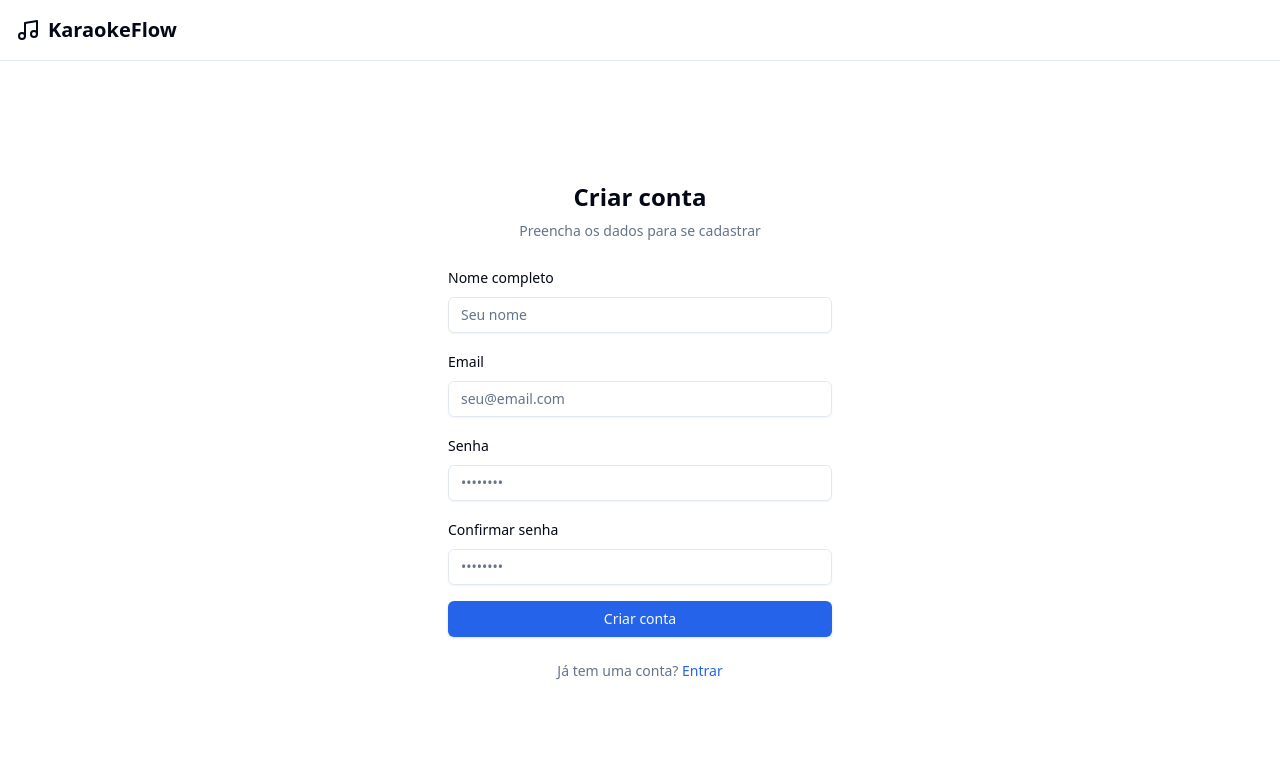
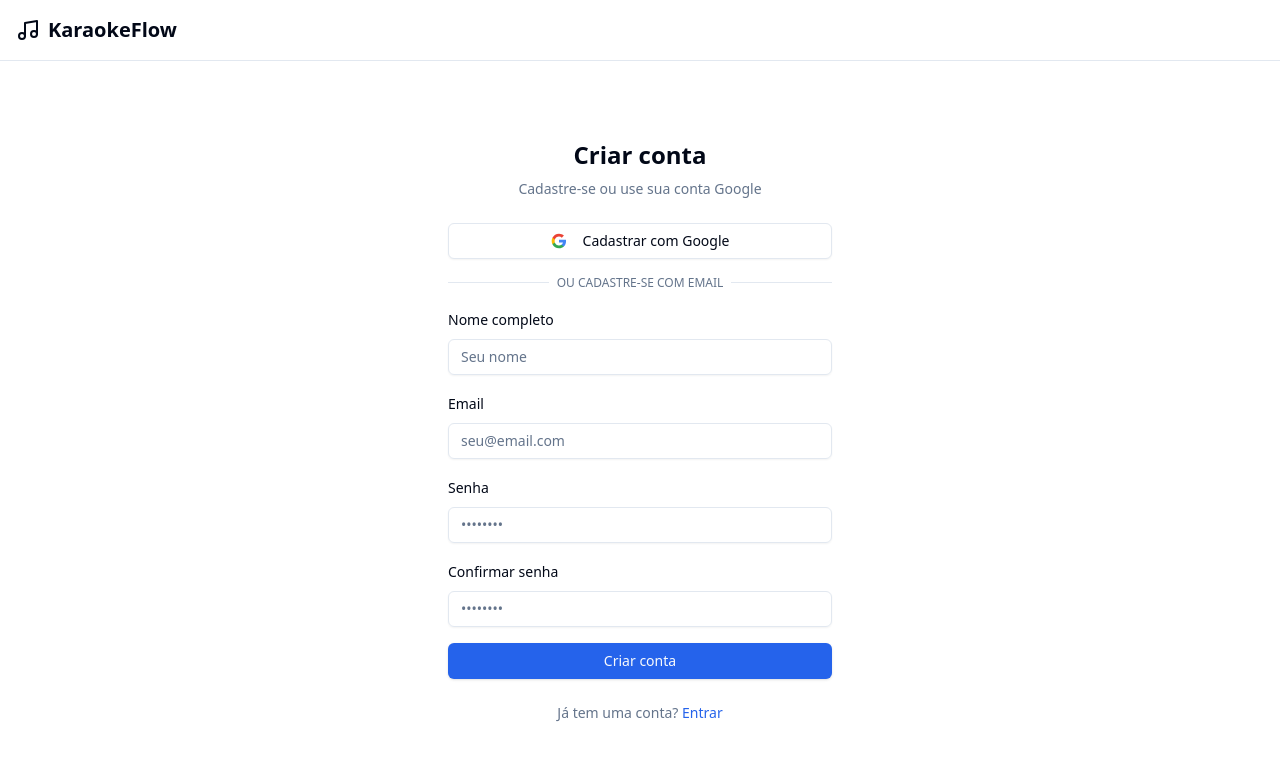
Before and after one commit to cavalcanteprofissional/karaoke-flow, a Next.js app: page /register in a window 1280 px wide. Shown: the top 760 px of the page. Built offline with nearby package versions, Linux system fonts and the light colour scheme.

Commit message:
feat: add Google OAuth login and registration

```diff
--- /dev/null
+++ b/src/app/auth/callback/page.tsx
@@ -0,0 +1,66 @@
+"use client";
+
+import { useEffect, useState, Suspense } from "react";
+import { useRouter, useSearchParams } from "next/navigation";
+import { createClient } from "@/lib/supabase/client";
+import { Loader2 } from "lucide-react";
+
+function AuthCallbackContent() {
+  const router = useRouter();
+  const searchParams = useSearchParams();
+  const [error, setError] = useState<string | null>(null);
+
+  useEffect(() => {
+    const handleCallback = async () => {
+      const supabase = createClient();
+      const next = searchParams.get("next") || "/dashboard";
+
+      const { error } = await supabase.auth.getSession();
+
+      if (error) {
+        setError(error.message);
+        setTimeout(() => {
+          router.push("/login");
+        }, 3000);
+      } else {
+        router.push(next);
+      }
+    };
+
+    handleCallback();
+  }, [searchParams, router]);
+
+  if (error) {
+    return (
+      <div className="min-h-screen flex items-center justify-center">
+        <div className="text-center">
+          <p className="text-destructive mb-4">Erro: {error}</p>
+          <p className="text-muted-foreground">Redirecionando para login...</p>
+        </div>
+      </div>
+    );
+  }
+
+  return (
+    <div className="min-h-screen flex items-center justify-center">
+      <div className="text-center">
+        <Loader2 className="h-8 w-8 animate-spin mx-auto mb-4 text-primary" />
+        <p className="text-muted-foreground">Autenticando...</p>
+      </div>
+    </div>
+  );
+}
+
+export default function AuthCallbackPage() {
+  return (
+    <Suspense
+      fallback={
+        <div className="min-h-screen flex items-center justify-center">
+          <Loader2 className="h-8 w-8 animate-spin text-primary" />
+        </div>
+      }
+    >
+      <AuthCallbackContent />
+    </Suspense>
+  );
+}
--- /dev/null
+++ b/src/components/auth/GoogleButton.tsx
@@ -0,0 +1,97 @@
+"use client";
+
+import { useState } from "react";
+import { createClient } from "@/lib/supabase/client";
+import { Button } from "@/components/ui/button";
+import { Loader2 } from "lucide-react";
+
+interface GoogleButtonProps {
+  onSuccess?: () => void;
+  onError?: (error: string) => void;
+  redirectTo?: string;
+  variant?: "default" | "outline";
+  children?: React.ReactNode;
+}
+
+export function GoogleButton({
+  onSuccess,
+  onError,
+  redirectTo = "/dashboard",
+  variant = "outline",
+  children = "Continuar com Google",
+}: GoogleButtonProps) {
+  const [isLoading, setIsLoading] = useState(false);
+
+  const handleGoogleSignIn = async () => {
+    setIsLoading(true);
+
+    const supabase = createClient();
+
+    const { error } = await supabase.auth.signInWithOAuth({
+      provider: "google",
+      options: {
+        redirectTo: `${window.location.origin}/auth/callback?next=${redirectTo}`,
+        queryParams: {
+          access_type: "offline",
+          prompt: "consent",
+        },
+      },
+    });
+
+    if (error) {
+      onError?.(error.message);
+      setIsLoading(false);
+    } else {
+      onSuccess?.();
+    }
+  };
+
+  return (
+    <Button
+      type="button"
+      variant={variant}
+      className="w-full"
+      onClick={handleGoogleSignIn}
+      disabled={isLoading}
+    >
+      {isLoading ? (
+        <>
+          <Loader2 className="mr-2 h-4 w-4 animate-spin" />
+          Conectando...
+        </>
+      ) : (
+        <>
+          <GoogleIcon className="mr-2 h-4 w-4" />
+          {children}
+        </>
+      )}
+    </Button>
+  );
+}
+
+function GoogleIcon({ className }: { className?: string }) {
+  return (
+    <svg
+      className={className}
+      viewBox="0 0 24 24"
+      xmlns="http://www.w3.org/2000/svg"
+    >
+      <path
+        d="M22.56 12.25c0-.78-.07-1.53-.2-2.25H12v4.26h5.92c-.26 1.37-1.04 2.53-2.21 3.31v2.77h3.57c2.08-1.92 3.28-4.74 3.28-8.09z"
+        fill="#4285F4"
+      />
+      <path
+        d="M12 23c2.97 0 5.46-.98 7.28-2.66l-3.57-2.77c-.98.66-2.23 1.06-3.71 1.06-2.86 0-5.29-1.93-6.16-4.53H2.18v2.84C3.99 20.53 7.7 23 12 23z"
+        fill="#34A853"
+      />
+      <path
+        d="M5.84 14.09c-.22-.66-.35-1.36-.35-2.09s.13-1.43.35-2.09V7.07H2.18C1.43 8.55 1 10.22 1 12s.43 3.45 1.18 4.93l2.85-2.22.81-.62z"
+        fill="#FBBC05"
+      />
+      <path
+        d="M12 5.38c1.62 0 3.06.56 4.21 1.64l3.15-3.15C17.45 2.09 14.97 1 12 1 7.7 1 3.99 3.47 2.18 7.07l3.66 2.84c.87-2.6 3.3-4.53 6.16-4.53z"
+        fill="#EA4335"
+      />
+    </svg>
+  );
+}
--- a/src/components/auth/LoginForm.tsx
+++ b/src/components/auth/LoginForm.tsx
@@ -9,6 +9,7 @@ import { createClient } from "@/lib/supabase/client";
 import { Button } from "@/components/ui/button";
 import { Input } from "@/components/ui/input";
 import { Label } from "@/components/ui/label";
+import { GoogleButton } from "@/components/auth/GoogleButton";
 import { AlertCircle, Loader2 } from "lucide-react";
 
 const loginSchema = z.object({
@@ -21,6 +22,7 @@ type LoginFormData = z.infer<typeof loginSchema>;
 export function LoginForm() {
   const [error, setError] = useState<string | null>(null);
   const [isLoading, setIsLoading] = useState(false);
+  const [googleError, setGoogleError] = useState<string | null>(null);
 
   const {
     register,
@@ -55,8 +57,32 @@ export function LoginForm() {
       <div className="space-y-2 text-center">
         <h1 className="text-2xl font-bold">Entrar</h1>
         <p className="text-sm text-muted-foreground">
-          Digite seu email e senha para acessar
+          Entre com sua conta para acessar
         </p>
+      </div>
+
+      <div className="space-y-4">
+        <GoogleButton
+          onError={(err) => setGoogleError(err)}
+          redirectTo="/dashboard"
+        />
+
+        {googleError && (
+          <div className="flex items-center gap-2 text-sm text-destructive bg-destructive/10 p-3 rounded-md">
+            <AlertCircle className="h-4 w-4" />
+            {googleError}
+          </div>
+        )}
+
+        <div className="relative">
+          <div className="absolute inset-0 flex items-center">
+            <span className="w-full border-t" />
+          </div>
+          <div className="relative flex justify-center text-xs uppercase">
+            <span className="bg-background px-2 text-muted-foreground">
+              ou continue com email
+            </span>
+          </div>
         </div>
 
         <form onSubmit={handleSubmit(onSubmit)} className="space-y-4">
@@ -106,6 +132,7 @@ export function LoginForm() {
             )}
           </Button>
         </form>
+      </div>
 
       <p className="text-center text-sm text-muted-foreground">
         Não tem uma conta?{" "}
--- a/src/components/auth/RegisterForm.tsx
+++ b/src/components/auth/RegisterForm.tsx
@@ -9,6 +9,7 @@ import { createClient } from "@/lib/supabase/client";
 import { Button } from "@/components/ui/button";
 import { Input } from "@/components/ui/input";
 import { Label } from "@/components/ui/label";
+import { GoogleButton } from "@/components/auth/GoogleButton";
 import { AlertCircle, Loader2, CheckCircle } from "lucide-react";
 
 const registerSchema = z
@@ -29,6 +30,7 @@ export function RegisterForm() {
   const [error, setError] = useState<string | null>(null);
   const [isLoading, setIsLoading] = useState(false);
   const [isSuccess, setIsSuccess] = useState(false);
+  const [googleError, setGoogleError] = useState<string | null>(null);
 
   const {
     register,
@@ -88,8 +90,33 @@ export function RegisterForm() {
       <div className="space-y-2 text-center">
         <h1 className="text-2xl font-bold">Criar conta</h1>
         <p className="text-sm text-muted-foreground">
-          Preencha os dados para se cadastrar
+          Cadastre-se ou use sua conta Google
         </p>
+      </div>
+
+      <div className="space-y-4">
+        <GoogleButton
+          onError={(err) => setGoogleError(err)}
+          redirectTo="/dashboard"
+          children="Cadastrar com Google"
+        />
+
+        {googleError && (
+          <div className="flex items-center gap-2 text-sm text-destructive bg-destructive/10 p-3 rounded-md">
+            <AlertCircle className="h-4 w-4" />
+            {googleError}
+          </div>
+        )}
+
+        <div className="relative">
+          <div className="absolute inset-0 flex items-center">
+            <span className="w-full border-t" />
+          </div>
+          <div className="relative flex justify-center text-xs uppercase">
+            <span className="bg-background px-2 text-muted-foreground">
+              ou cadastre-se com email
+            </span>
+          </div>
         </div>
 
         <form onSubmit={handleSubmit(onSubmit)} className="space-y-4">
@@ -169,6 +196,7 @@ export function RegisterForm() {
             )}
           </Button>
         </form>
+      </div>
 
       <p className="text-center text-sm text-muted-foreground">
         Já tem uma conta?{" "}
```
Also changed, not shown: src/hooks/useAuth.ts (+32 -12 lines). Lines whose indentation alone changed are shown as unchanged.
